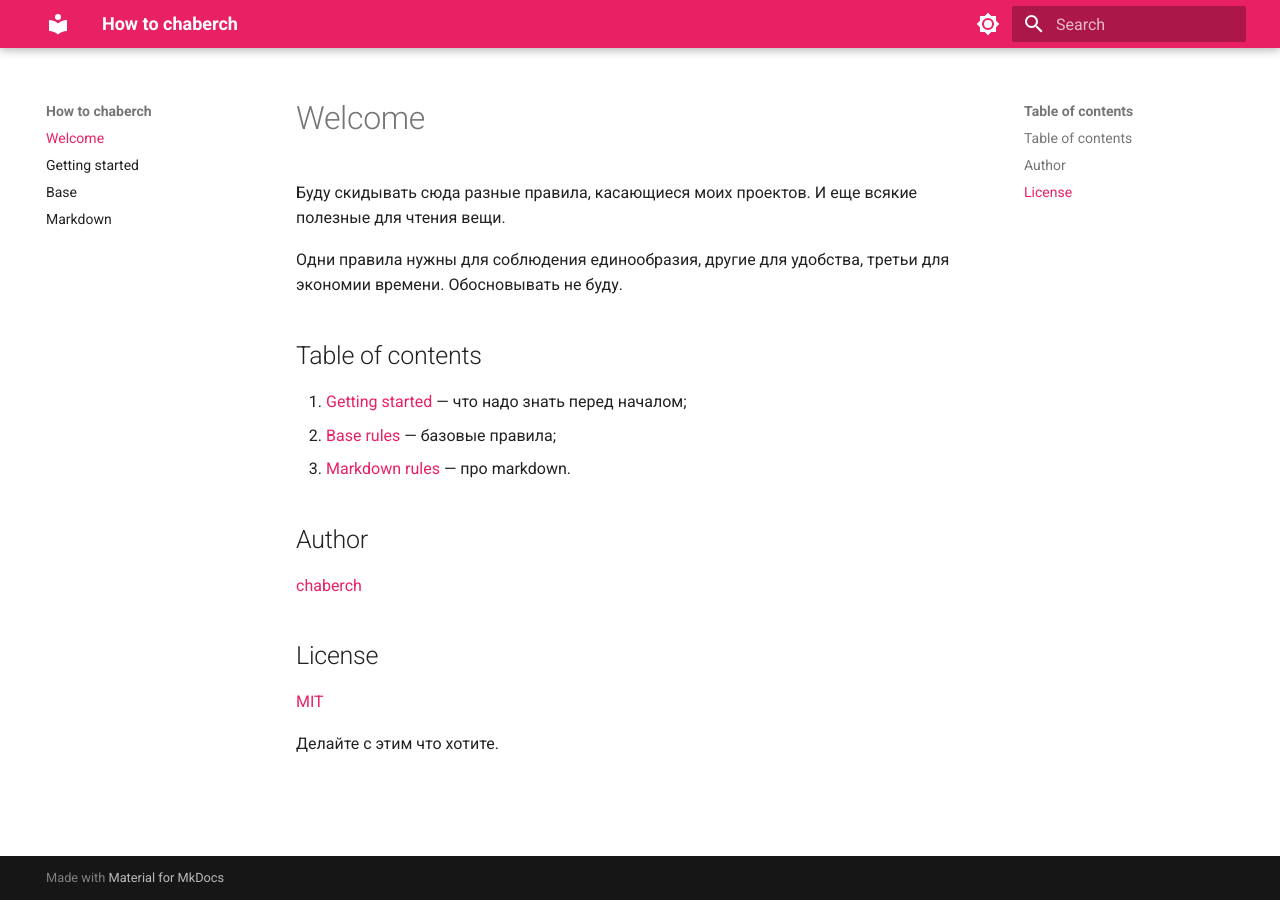
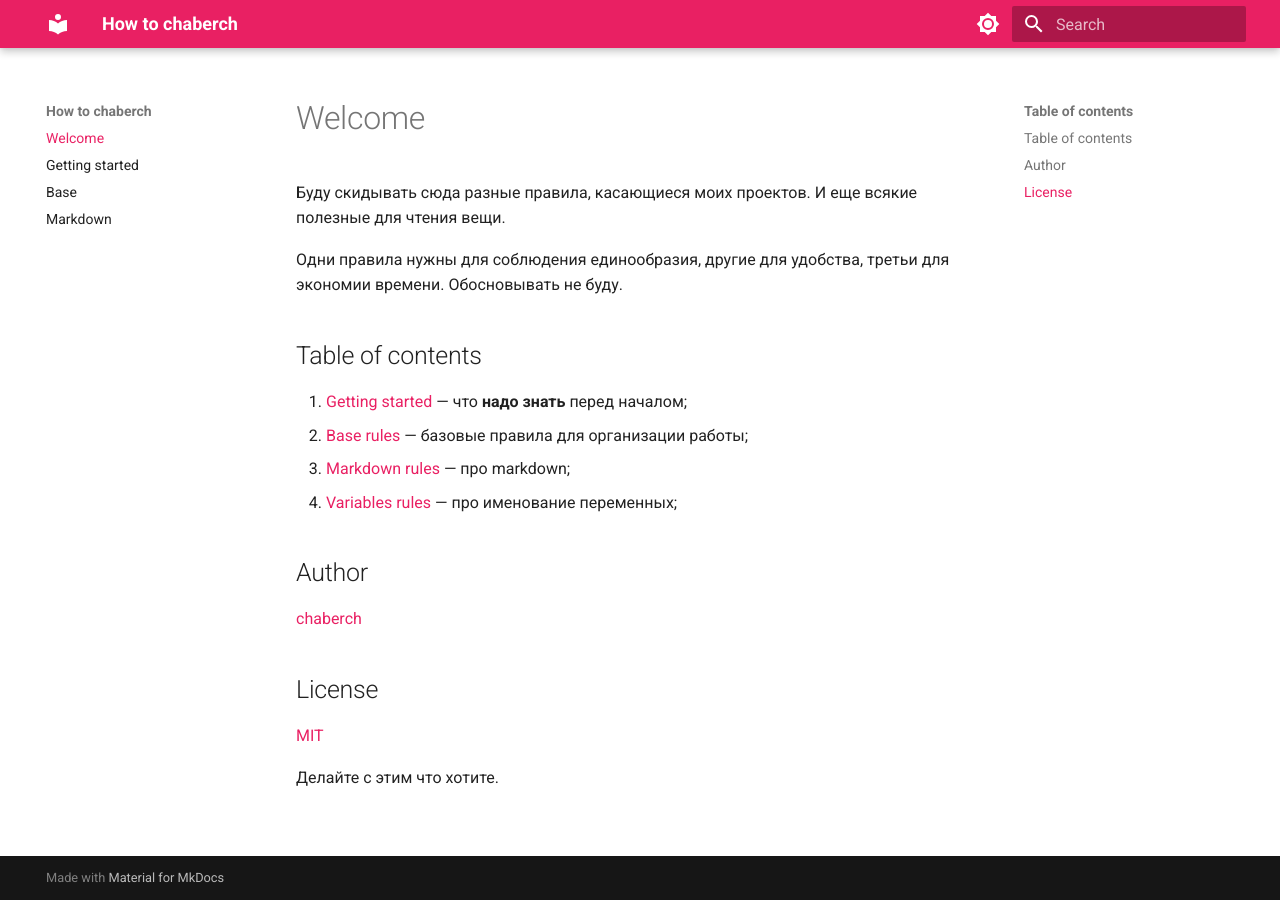
Before and after one commit to chabErch/how-to-chaberch, an MkDocs documentation site: the page built from docs/index.md, in a window 1280 px wide. Built offline with MkDocs 1.6.1 and Material for MkDocs 9.7.7, drawn with Linux system fonts in a browser that asks for light colours.

Commit message:
Добавил одно правило для именования переменных

```diff
--- a/docs/index.md
+++ b/docs/index.md
@@ -9,9 +9,10 @@
 
 ## Table of contents
 
-1. [Getting started][getting-started] — что надо знать перед началом;
-2. [Base rules][base] — базовые правила;
-3. [Markdown rules][markdown] — про markdown.
+1. [Getting started][getting-started] — что **надо знать** перед началом;
+2. [Base rules][base] — базовые правила для организации работы;
+3. [Markdown rules][markdown] — про markdown;
+4. [Variables rules][variables] — про именование переменных;
 
 ## Author
 
@@ -26,5 +27,6 @@
 [getting-started]: getting-started.md
 [base]: base.md
 [markdown]: markdown.md
+[variables]: variables.md
 [chaberch]: https://github.com/chabErch
 [license]: https://github.com/chabErch/how-to-chaberch/blob/main/LICENSE
--- a/mkdocs.yml
+++ b/mkdocs.yml
@@ -2,6 +2,8 @@ site_name: How to chaberch
 
 theme:
   name: material
+  features:
+    - content.tabs.link
   palette:
     # Palette toggle for light mode
     - media: "(prefers-color-scheme: light)"
@@ -34,6 +36,8 @@ markdown_extensions:
         - name: mermaid
           class: mermaid
           format: !!python/name:pymdownx.superfences.fence_code_format
+  - pymdownx.tabbed:
+      alternate_style: true
   - attr_list
   - pymdownx.emoji:
       emoji_index: !!python/name:materialx.emoji.twemoji
```
Also changed, not shown: docs/variables.md (added, +55 -0 lines).
